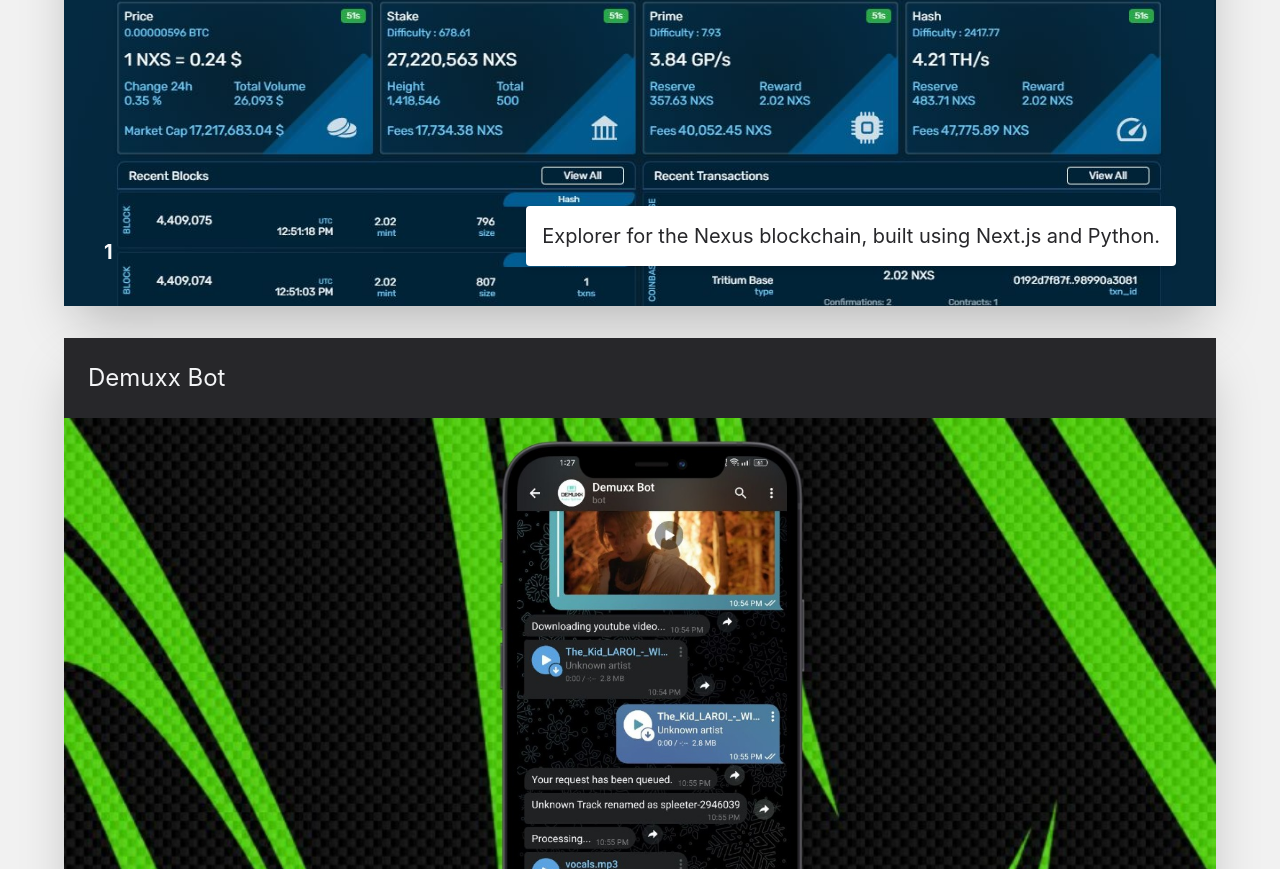
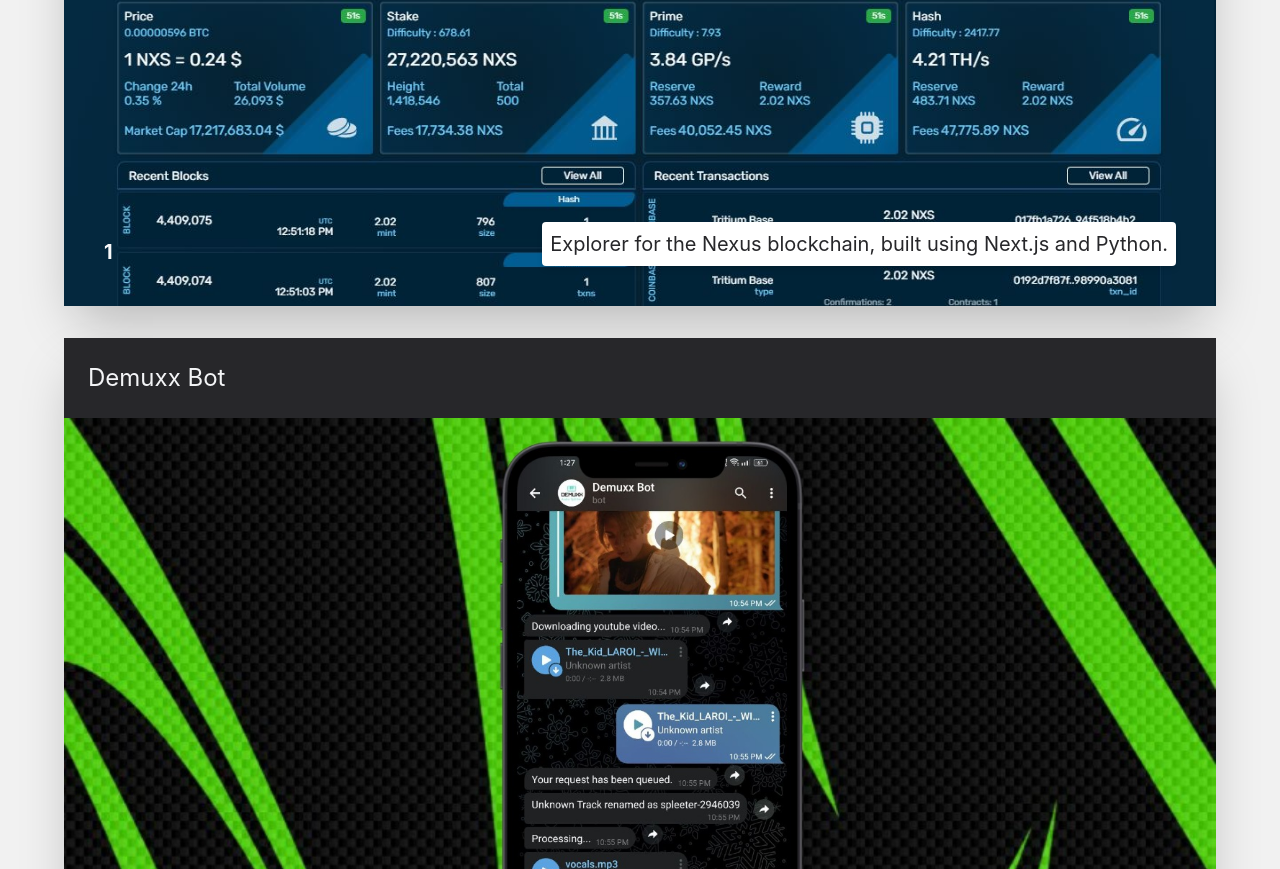
Before and after one commit to rayanfer32/rayanfer32.github.io, a Next.js app: page / in a window 1280 px wide. Shown: the part 1431-2300 px from the top of the page. Built offline with nearby package versions, Linux system fonts and the light colour scheme; no server answers.

Commit message:
💄 improve home page

```diff
--- a/components/FavouriteProjects.js
+++ b/components/FavouriteProjects.js
@@ -54,7 +54,7 @@ export default function FavouriteProjects() {
                   <h1 className="absolute bottom-10 left-10 text-gray-50 font-bold text-xl">
                     {index + 1}
                   </h1>
-                  <h1 className="absolute bottom-10 right-10 bg-white text-zinc-800 rounded p-4  text-xl shadow-md">
+                  <h1 className="absolute bottom-10 right-10 bg-white text-zinc-800 rounded ml-2 sm:p-1 sm:text-lg md:p-2 md:text-xl shadow-md">
                     {project.desc}
                   </h1>
                 </div>
--- a/components/LatestCode.js
+++ b/components/LatestCode.js
@@ -40,7 +40,7 @@ export default function LatestCode({ repositories }) {
           </a>
         </div>
       </div>
-      <div className="grid grid-cols-1 md:grid-cols-2 lg:grid-cols-3 gap-8 max-w-6xl mx-auto px-10 lg:-mt-10 gap-y-20">
+      <div className="grid grid-cols-1 md:grid-cols-2 lg:grid-cols-3 gap-8 max-w-6xl mx-auto px-10 lg:-mt-10 gap-y-10">
         {/* Single github Repo */}
 
         {repos &&
@@ -54,7 +54,7 @@ export default function LatestCode({ repositories }) {
 
 const GithubRepoCard = ({ latestRepo }) => {
   return (
-    <div className="github-repo border-2 border-emerald-200 rounded p-4 shadow-emerald-200 shadow-xl">
+    <div className="github-repo border-2 border-emerald-200 rounded p-2 shadow-emerald-400 shadow-md">
       <h1 className="font-semibold text-xl dark:text-gray-200 text-gray-700">
         {latestRepo.name}
       </h1>
```
